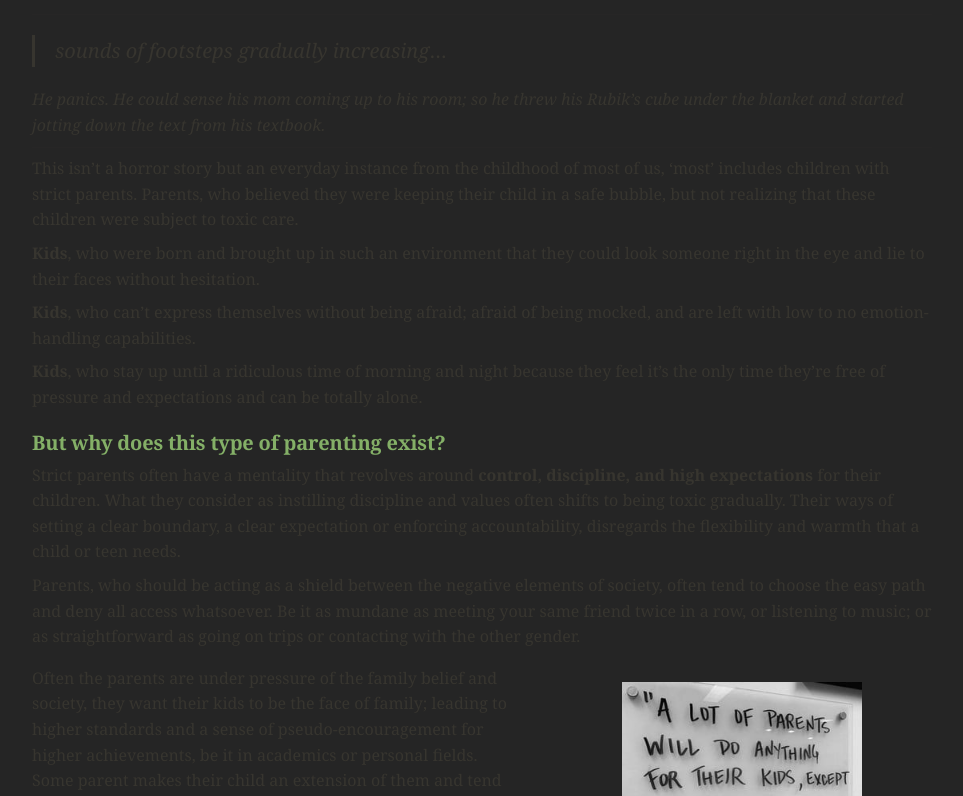
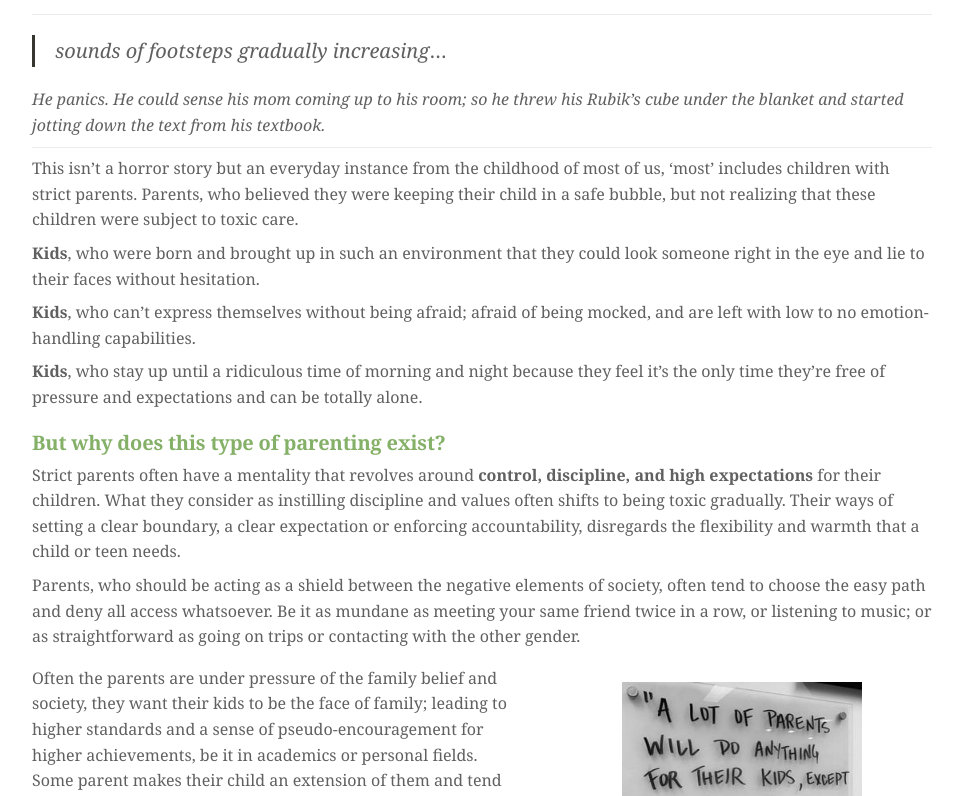
Before and after one commit to AstroIshu/MySite, a plain HTML site: page blogs/Strict Parenting 17f31d927678807aa728eba9076d78a1.html in a window 1280 px wide. Shown: the part 459-1255 px from the top of the page, without its empty margins (158-1121 px from the left). Drawn offline with Linux system fonts and the light colour scheme.

Commit message:
Update blog styling: comment out background color and adjust text color for better readability

```diff
--- a/blogs/Strict Parenting 17f31d927678807aa728eba9076d78a1.html
+++ b/blogs/Strict Parenting 17f31d927678807aa728eba9076d78a1.html
@@ -64,7 +64,7 @@ body {
 	font-family: 'Ubuntu Mono', serif;
     font-weight: 400;
     font-style: normal;
-    background-color: #252525;
+    /* background-color: #252525; */
     color: #fff;
 	line-height:1.6;
     margin: 2;
@@ -74,7 +74,7 @@ body {
 	body {
 		margin: 2em auto;
 		max-width: 900px;
-		color: rgb(55, 53, 47);
+		color: rgb(96, 96, 96);
 	}
 }
 /*
```
